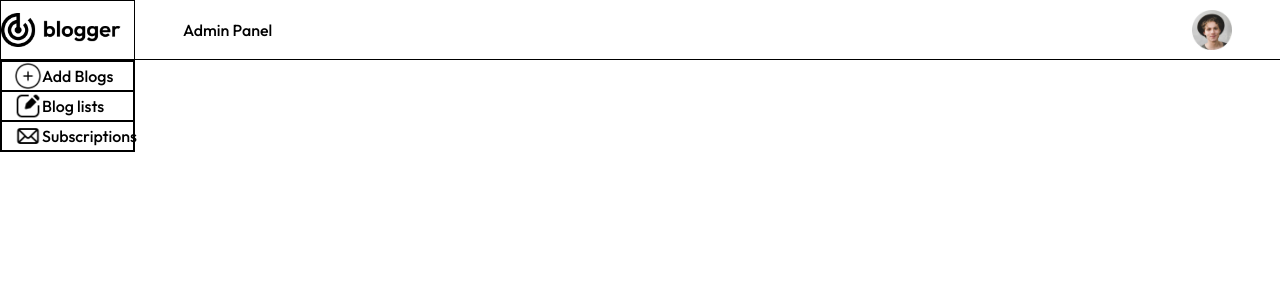
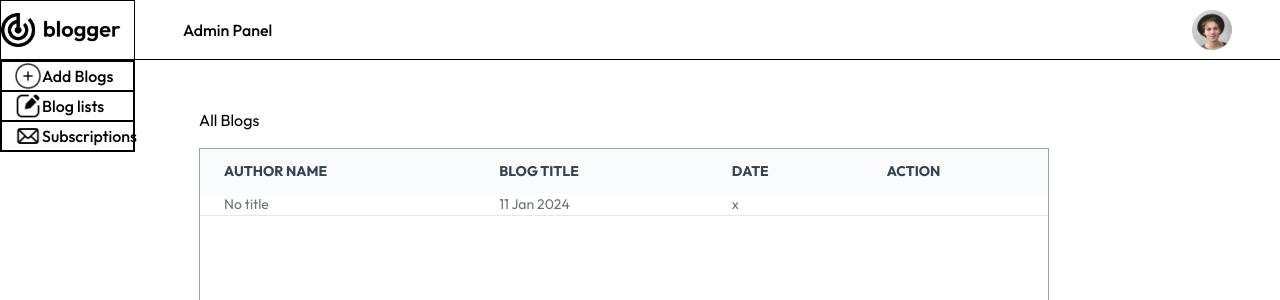
Before and after one commit to MoAlhaddad/NextBlog, a Next.js app: page /admin/blogList in a window 1280 px wide. Shown: the top 300 px of the page. Built offline with nearby package versions, Linux system fonts and the light colour scheme.

Commit message:
3hour 35min

```diff
--- /dev/null
+++ b/Components/AdminComponents/BlogTableItem.jsx
@@ -0,0 +1,25 @@
+import { assets } from '@/Assets/assets'
+import Image from 'next/image'
+import React from 'react'
+
+const BlogTableItem = ({authorImg, title, author}) => {
+  return (
+    <tr className='bg-white border-b'>
+        <th scope='row' className='items-center gap-3 hidden sm:flex px-6 py-4 font-medium text-gray-900 whitespace-nowrap'>
+            <Image width={40} height={40} src={authorImg?authorImg:assets.profile_icon}/>
+            <p>{author?author:"No Author"}</p>
+        </th>
+        <td className='px-6 py-4'>
+        {title?title:"No title"}
+        </td>
+        <td className='px-6 py-4'>
+        {"11 Jan 2024"}
+        </td>
+        <td className='px-6 py-4 cursor-pointer'>
+        x
+        </td>
+    </tr>
+  )
+}
+
+export default BlogTableItem
--- a/Components/BlogItem.jsx
+++ b/Components/BlogItem.jsx
@@ -7,7 +7,7 @@ const BlogItem = ({title, description, image, category, id }) => {
   return (
     <div className='max-w-[330px] sm:max-w-[300px] bg-white border border-black hover:shadow-[-7px_7px_0px_#000000]'>
      <Link href={`/blogs/${id}`}>
-      <Image src={image} alt=''width={400} height={400} className='border-b border-black'/>
+      <Image src={image} alt=''width={400} height={250} className='border-b border-black'/>
       </Link>
       <p className='ml-5 mt-5 px-1 inline-block bg-black text-white text-sm'>{category}</p>
     <div className="p-5">
--- a/app/admin/blogList/page.jsx
+++ b/app/admin/blogList/page.jsx
@@ -1,9 +1,35 @@
 'use client'
+import BlogTableItem from '@/Components/AdminComponents/BlogTableItem'
 import React from 'react'
 
 const page = () => {
   return (
-    <div>
+    <div className='flex-1 pt-5 px-5 sm:pt-12 sm:pl-16'>
+        <h1>All Blogs</h1>
+        <div className='relative h-[80vh] max-w-[850px] overflow-x-auto mt-4 border border-gray-400 scrollbar-hide'>
+            <table className='w-full text-sm text-gray-500'>
+            <thead className='text-sm text-gray-700 text-left uppercase bg-gray-50'>
+                <tr>
+                    <th scope='col' className='hidden sm:block px-6 py-3'>
+                        Author Name
+                    </th>
+                    <th scope='col' className='px-6 py-3'>
+                       Blog Title
+                    </th>
+                    <th scope='col' className=' px-6 py-3'>
+                         Date
+                    </th>
+                    <th scope='col' className=' px-6 py-3'>
+                        Action
+                    </th>
+                </tr>
+
+            </thead>
+            <tbody>
+                <BlogTableItem/>
+            </tbody>
+            </table>
+        </div>
 
     </div>
   )
--- a/app/api/blog/route.js
+++ b/app/api/blog/route.js
@@ -16,11 +16,19 @@ LoadDB();
 //API endpoint for getting all Blogs
 
 export async function GET(request){
+    const blogId = request.nextUrl.searchParams.get("id");
 
-    const blogs = await BlogModel.find({});
+    if(blogId){
+        const blog = await BlogModel.findById(blogId);
+        return NextResponse.json(blog);
+    }
+    else{
+        const blogs = await BlogModel.find({});
 
 
-    return NextResponse.json({blogs})
+        return NextResponse.json({blogs})
+    }
+
 
 
 }
--- a/app/blogs/[id]/page.jsx
+++ b/app/blogs/[id]/page.jsx
@@ -4,19 +4,20 @@ import Footer from '@/Components/Footer'
 import Image from 'next/image'
 import React, { useEffect, useState } from 'react'
 import Link from 'next/link'
+import axios from 'axios'
 
 const page = ({params}) => {
 
     const [data, setData] = useState(null)
 
-    const fetchBlogData = () => {
-        for(let i=0; i<blog_data.length;i++){
-            if(Number(params.id)==blog_data[i].id){
-                setData(blog_data[i]);
-                console.log(blog_data[i])
-                break;
-            }
+    const fetchBlogData = async () => {
+      const response = await axios.get('/api/blog', {
+        params:{
+            id:params.id
         }
+
+      })
+      setData(response.data)
     }
 
     useEffect(() => {
@@ -37,7 +38,7 @@ const page = ({params}) => {
         </div>
         <div className='text-center my-24'>
             <h1 className='text-2xl sm:text-5xl font-semibold max-w-[700px] mx-auto'>{data.title}</h1>
-            <Image className="mx-auto mt-6 border border-white rounded-full"src={data.author_img} width={60} height={60} alt='' />
+            <Image className="mx-auto mt-6 border border-white rounded-full" src={data.authorImg} width={60} height={60} alt='' />
         <p className='mt-1 pb-2 text-lg max-w-[740px] mx-auto'>{data.author}</p>
         </div>
 
--- a/app/globals.css
+++ b/app/globals.css
@@ -1,3 +1,12 @@
 @tailwind base;
 @tailwind components;
 @tailwind utilities;
+
+.scrollbar-hide::-webkit-scrollbar{
+    display: none;
+}
+
+.scrollbar-hide{
+    -ms-overflow-style: none;
+    scrollbar-width: none;
+}
```
Also changed, not shown: Components/BlogList.jsx (+15 -3 lines), public/1721411789008_solana-sol-logo.svg (added), public/1721411965606_blacktee.jpg (added).
